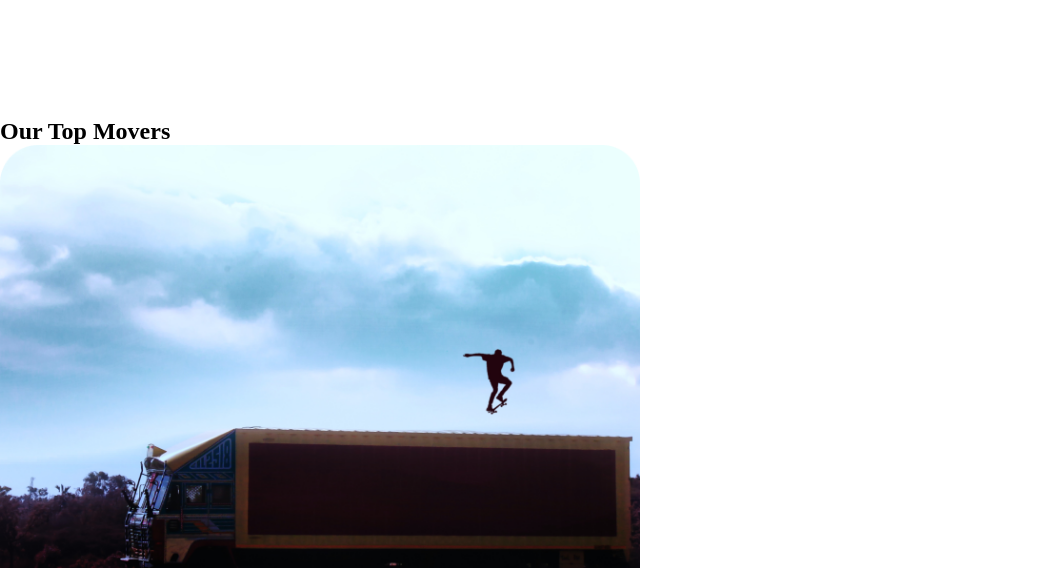
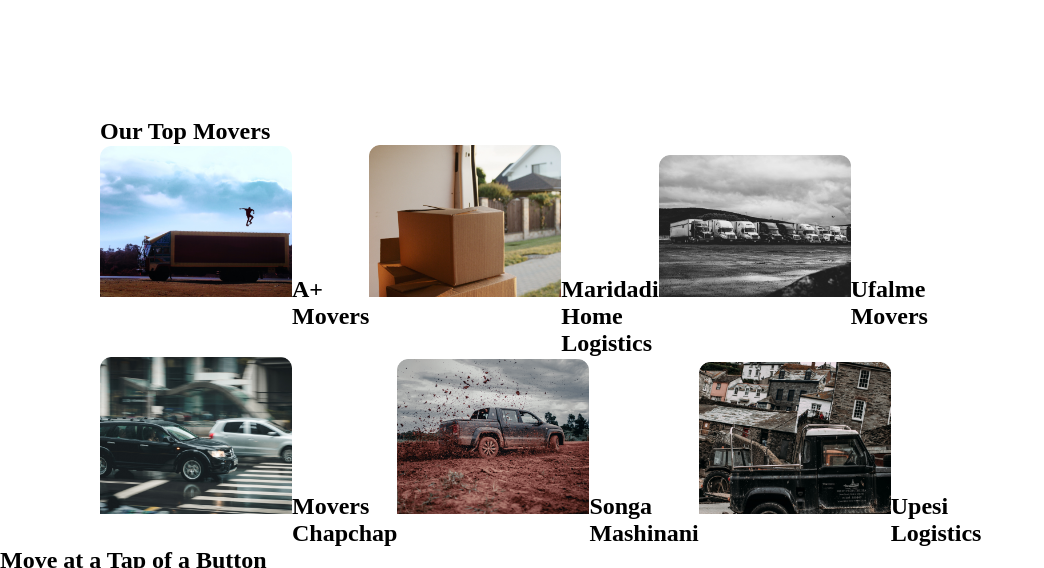
Before and after one commit to NicholasKungukamau/House-Movers-Company, a plain HTML site: page index.html in a window 1280 px wide. Shown: the part 1750-2318 px from the top of the page, without its empty margins (0-1044 px from the left). Drawn offline with Linux system fonts and the light colour scheme.

Commit message:
add inline images and dispaly them as flex

```diff
--- a/assets/css/styles.css
+++ b/assets/css/styles.css
@@ -88,3 +88,23 @@ height: 60vh;
     width: 150px;
     height: 20opx;
 }
+
+ #Top{
+    display: flex;
+    align-items: baseline;
+ }
+
+  #songa{
+display: flex;
+align-items: baseline;
+ }
+
+#tp {
+margin-left: 100px;
+width: 30%;
+}
+
+#chap{
+    margin-left: 100px;
+width: 30%;
+}
```
